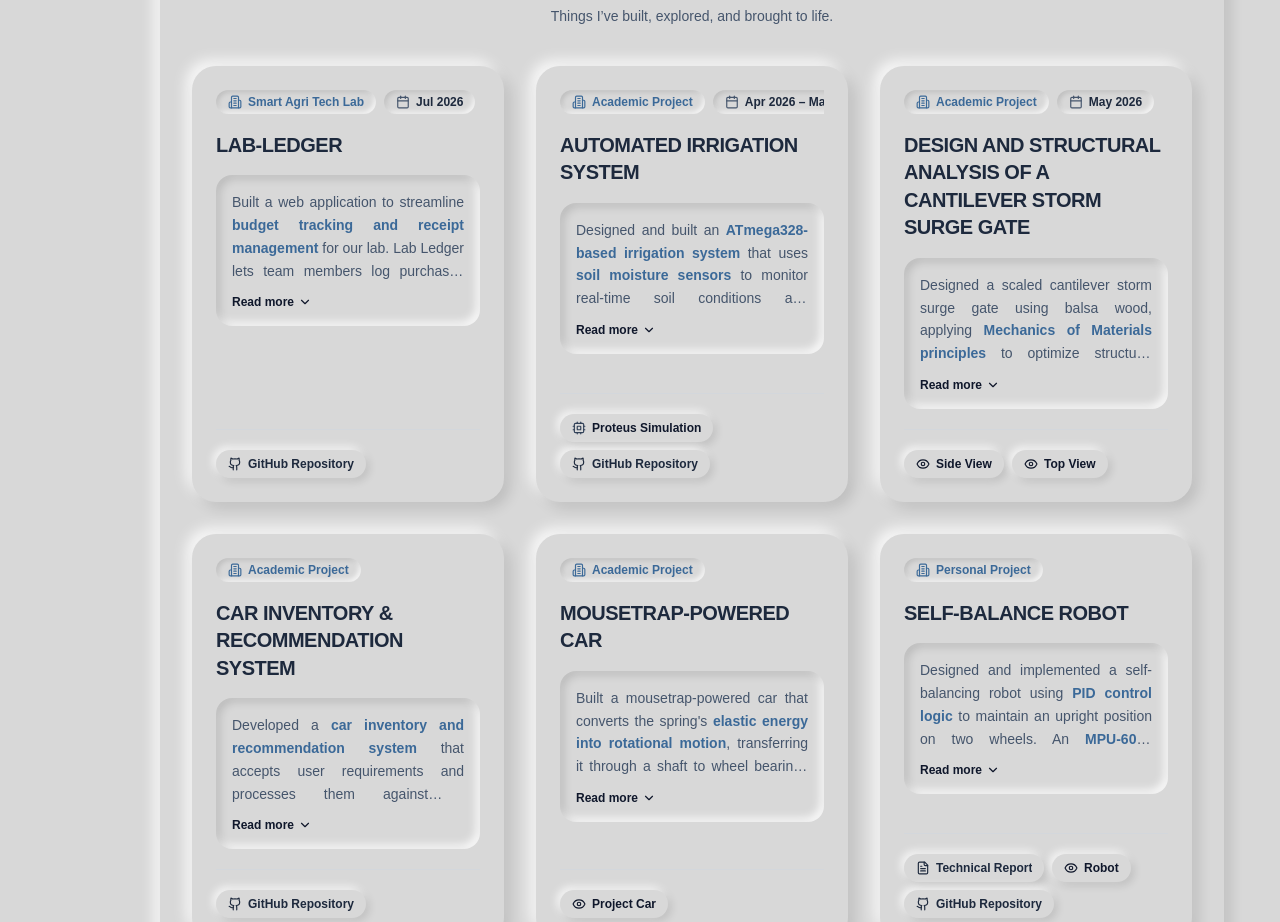
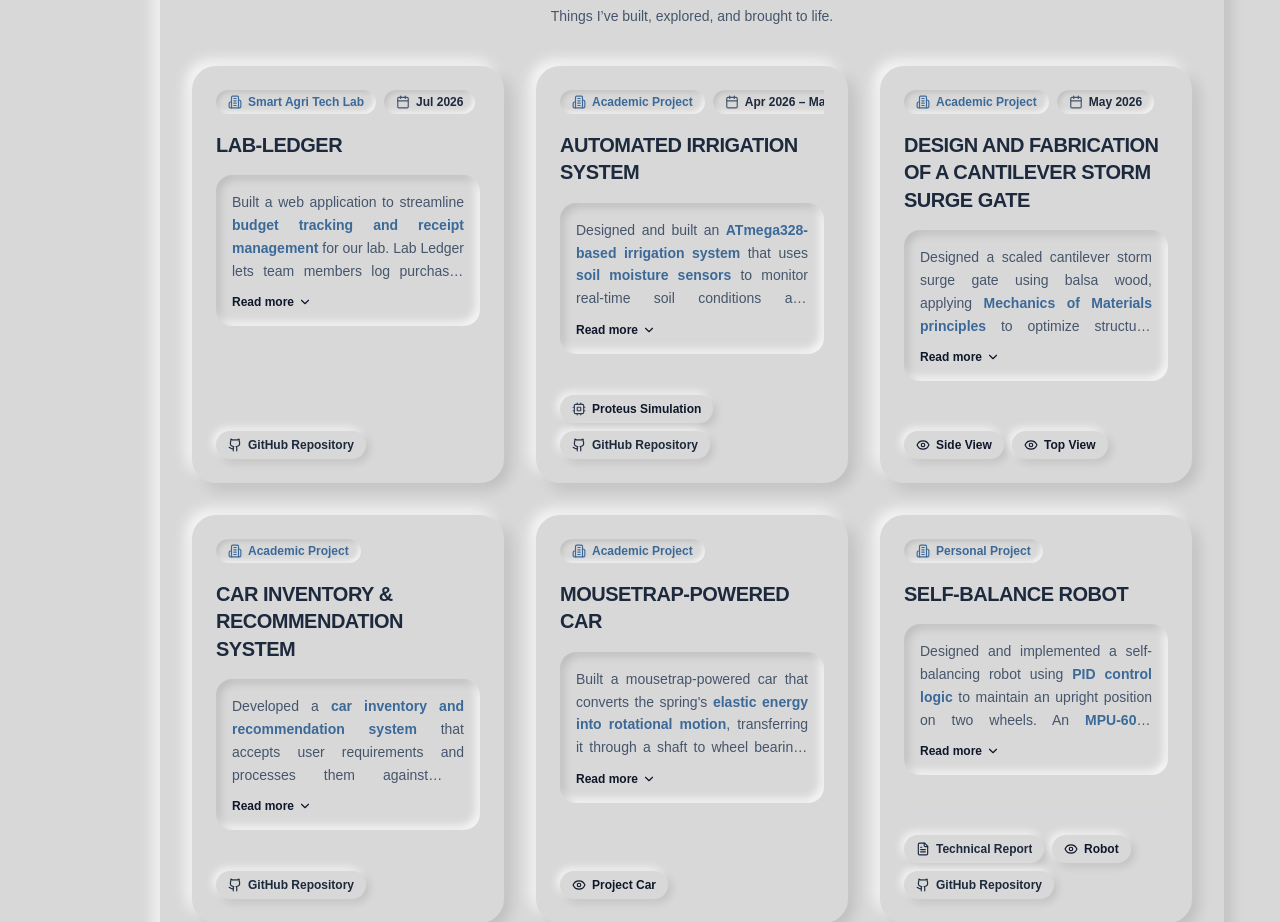
Before and after one commit to Faheem2641/Portfolio, a Next.js app: page / in a window 1280 px wide. Shown: the part 2480-3402 px from the top of the page. Built offline with nearby package versions, Linux system fonts and the light colour scheme; a web font is replaced by a local one.

Commit message:
Update project title to Design and fabrication of a Cantilever Storm Surge Gate

```diff
--- a/data/projects.ts
+++ b/data/projects.ts
@@ -35,7 +35,7 @@ export const projectsData: Project[] = [
     ]
   },
   {
-    title: "Design and Structural Analysis of a Cantilever Storm Surge Gate",
+    title: "Design and fabrication of a Cantilever Storm Surge Gate",
     date: "May 2026",
     association: "Academic Project",
     images: ["/images/Truss 2.jpg", "/images/Truss 1.jpg"],
```
